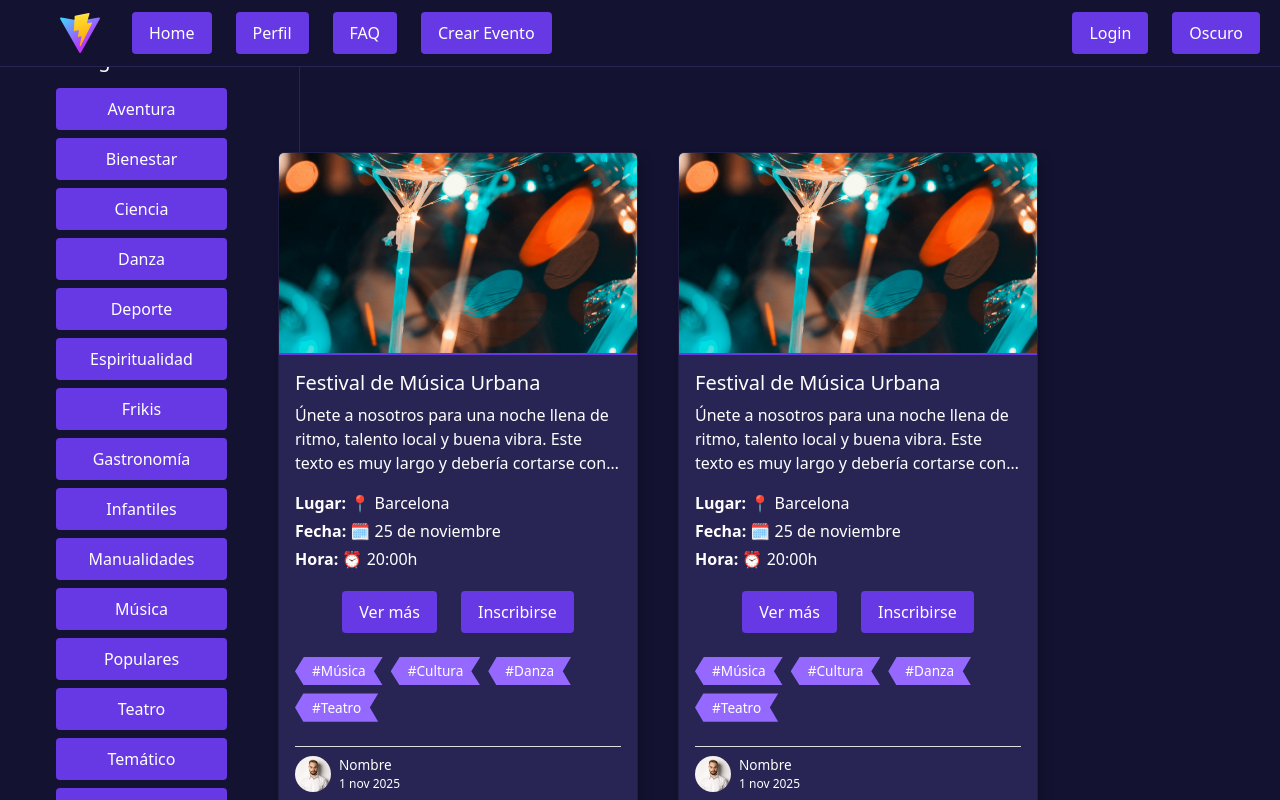
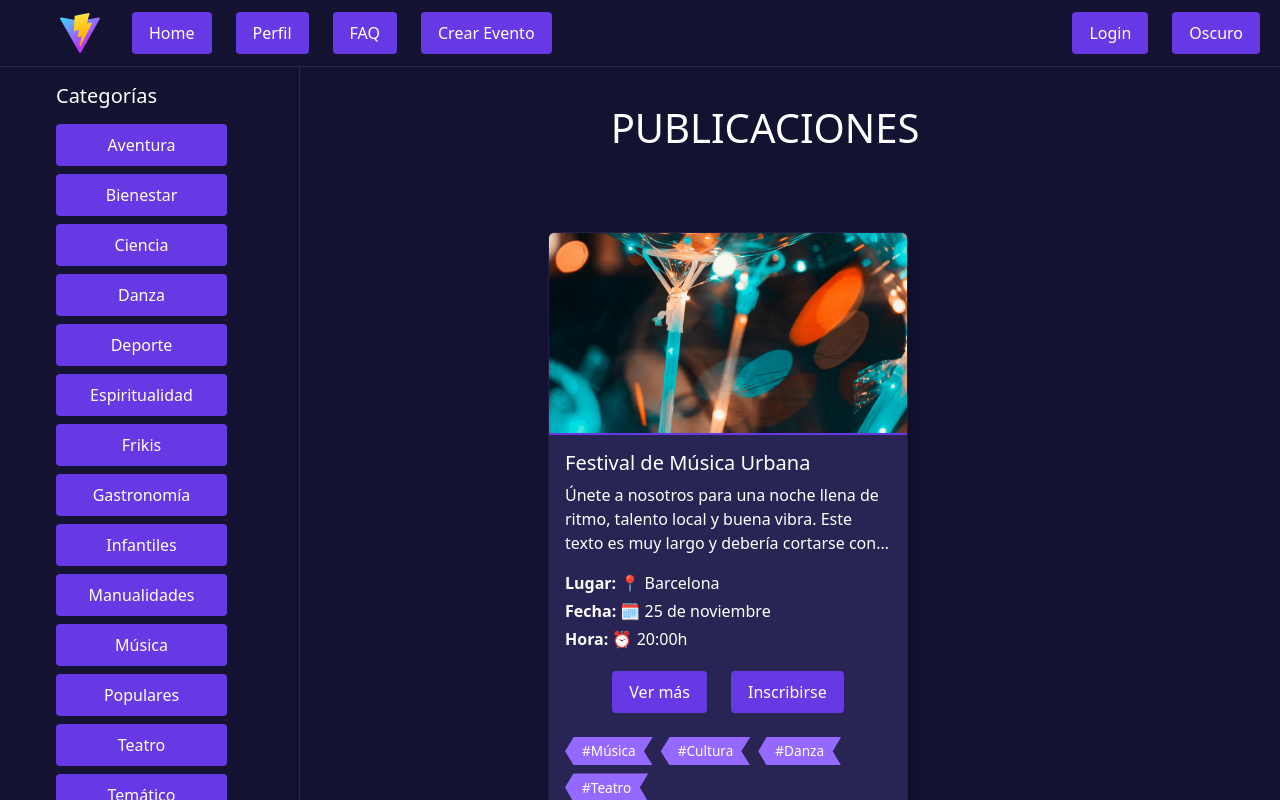
Before and after one commit to IFCD0022-CIFO-Violeta-2025/fullstack-JS-final-project, a React app in the folder proyecto-final/frontend/: page / in a window 1280 px wide. Shown: the top 800 px of the page. Built offline with nearby package versions, Linux system fonts and the light colour scheme; the HTML template or start-up script is replaced by a standard one.

Commit message:
feat: añadir rutas dentro de contenedor main-content en app.jsx

```diff
--- a/proyecto-final/frontend/src/App.jsx
+++ b/proyecto-final/frontend/src/App.jsx
@@ -22,6 +22,7 @@ function App() {
       <Navbar />
       <Sidebar />
 
+      <div className="main-content">
         <Routes>
           <Route path="/" element={<HomePage />} />
           <Route path="/login" element={<LoginPage />} />
@@ -30,7 +31,7 @@ function App() {
           <Route path="/profile" element={<ProfilePage />} />
           <Route path="/faq" element={<FAQPage />} />
         </Routes>
-
+      </div>
     </>
   )
 
```
Lines whose indentation alone changed are shown as unchanged.
